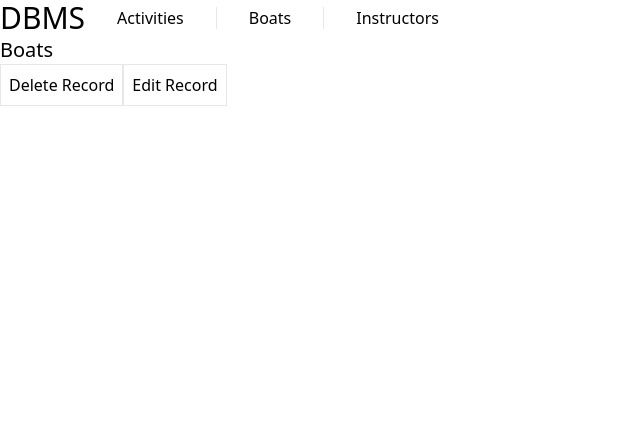
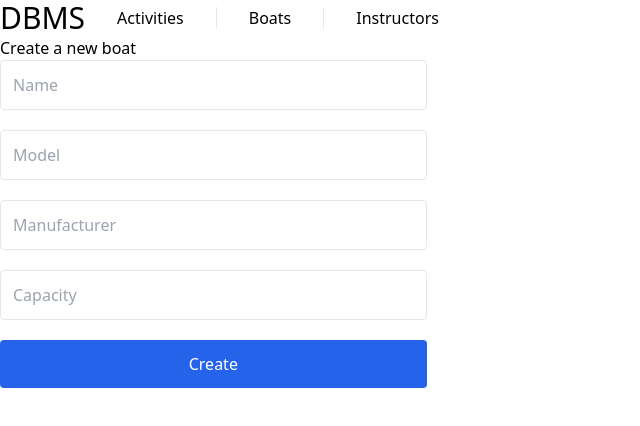
Before and after one commit to PerkinsDan/assignment4, a React (Vite) app in the folder frontend/: page /boats/create in a window 1280 px wide. Shown: the top 426 px of the page, without its empty margins (0-640 px from the left). Built offline with nearby package versions, Linux system fonts and the light colour scheme; no server answers.

Commit message:
boat: create and update

```diff
--- a/frontend/src/main.tsx
+++ b/frontend/src/main.tsx
@@ -11,6 +11,8 @@ import Boat from "./pages/Boat.tsx";
 import Instructor from "./pages/Instructor.tsx";
 import ActivityEdit from "./pages/ActivityEdit.tsx";
 import ActivityCreate from "./pages/ActivityCreate.tsx";
+import BoatEdit from "./pages/BoatEdit.tsx";
+import BoatCreate from "./pages/BoatCreate.tsx";
 
 const root = document.getElementById("root")!;
 
@@ -28,6 +30,8 @@ ReactDOM.createRoot(root).render(
             <Route path="boats">
                 <Route index element={<Boats />} />
                 <Route path=":id" element={<Boat />} />
+                <Route path=":id/edit" element={<BoatEdit />} />
+                <Route path="create" element={<BoatCreate />} />
             </Route>
             <Route path="instructors">
                 <Route index element={<Instructors />} />
--- a/frontend/src/pages/ActivityCreate.tsx
+++ b/frontend/src/pages/ActivityCreate.tsx
@@ -40,7 +40,6 @@ const ActivityCreate = () => {
     }));
 
     const createActivity = async (e: { preventDefault: () => void }) => {
-        console.log(boats);
         e.preventDefault();
 
         const response = await fetch("/api/activities", {
--- a/frontend/src/pages/ActivityEdit.tsx
+++ b/frontend/src/pages/ActivityEdit.tsx
@@ -37,7 +37,7 @@ const ActivityEdit = () => {
             setBoatsList(boatsList);
             setInstructorsList(instructorsList);
         });
-    }, []);
+    }, [params.id]);
 
     const instructorsOptions = instructorsList.map((instructor) => ({
         value: instructor._id,
@@ -49,10 +49,7 @@ const ActivityEdit = () => {
         label: boat.name,
     }));
 
-    console.log();
-
     const createActivity = async (e: { preventDefault: () => void }) => {
-        console.log(boats);
         e.preventDefault();
 
         const response = await fetch(`/api/activities/${params.id}`, {
--- /dev/null
+++ b/frontend/src/pages/BoatCreate.tsx
@@ -0,0 +1,82 @@
+import { useState } from "react";
+
+const BoatCreate = () => {
+    const [name, setName] = useState("");
+    const [model, setModel] = useState("");
+    const [manufacturer, setManufacturer] = useState("");
+    const [capacity, setCapacity] = useState<number>();
+    const [error, setError] = useState("");
+
+    const createBoat = async (e: { preventDefault: () => void }) => {
+        e.preventDefault();
+
+        const response = await fetch("/api/boats", {
+            method: "POST",
+            headers: {
+                "Content-Type": "application/json",
+            },
+            body: JSON.stringify({
+                name,
+                model,
+                manufacturer,
+                capacity,
+            }),
+        });
+
+        if (response.status === 200) {
+            window.location.href = "/boats";
+            return;
+        }
+
+        const error = await response.json();
+        setError(error.message);
+    };
+
+    return (
+        <div>
+            <h3>Create a new boat</h3>
+            <form
+                className="flex flex-col w-1/3 gap-5"
+                onSubmit={(e) => e.preventDefault()}
+            >
+                <input
+                    type="text"
+                    placeholder="Name"
+                    className="p-3 border rounded"
+                    onChange={(e) => setName(e.target.value)}
+                    required
+                />
+                <input
+                    type="text"
+                    placeholder="Model"
+                    className="p-3 border rounded"
+                    onChange={(e) => setModel(e.target.value)}
+                    required
+                />
+                <input
+                    type="text"
+                    placeholder="Manufacturer"
+                    className="p-3 border rounded"
+                    onChange={(e) => setManufacturer(e.target.value)}
+                    required
+                />
+                <input
+                    type="number"
+                    placeholder="Capacity"
+                    className="p-3 border rounded"
+                    onChange={(e) => setCapacity(parseInt(e.target.value))}
+                    required
+                />
+                <button
+                    className="p-3 text-white bg-blue-600 rounded"
+                    onClick={createBoat}
+                >
+                    Create
+                </button>
+                {error && <p>{error}</p>}
+            </form>
+        </div>
+    );
+};
+
+export default BoatCreate;
--- /dev/null
+++ b/frontend/src/pages/BoatEdit.tsx
@@ -0,0 +1,105 @@
+import { useEffect, useState } from "react";
+import { useParams } from "react-router";
+
+const BoatCreate = () => {
+    const params = useParams();
+
+    const [name, setName] = useState("");
+    const [model, setModel] = useState("");
+    const [manufacturer, setManufacturer] = useState("");
+    const [capacity, setCapacity] = useState<number>();
+    const [error, setError] = useState("");
+
+    useEffect(() => {
+        const fetchData = async () => {
+            const response = await fetch(`/api/boats/${params.id}`);
+            const boat = await response.json();
+
+            return boat;
+        };
+
+        fetchData().then((boat) => {
+            setName(boat.name);
+            setModel(boat.model);
+            setManufacturer(boat.manufacturer);
+            setCapacity(boat.capacity);
+        });
+    }, [params.id]);
+
+    const createBoat = async (e: { preventDefault: () => void }) => {
+        e.preventDefault();
+
+        const response = await fetch(`/api/boats/${params.id}`, {
+            method: "PUT",
+            headers: {
+                "Content-Type": "application/json",
+            },
+            body: JSON.stringify({
+                name,
+                model,
+                manufacturer,
+                capacity,
+            }),
+        });
+
+        if (response.status === 200) {
+            window.location.href = "/boats";
+            return;
+        }
+
+        const error = await response.json();
+        setError(error.message);
+    };
+
+    return (
+        <div>
+            <h3>Create a new Boat</h3>
+            <form
+                className="flex flex-col w-1/3 gap-5"
+                onSubmit={(e) => e.preventDefault()}
+            >
+                <input
+                    type="text"
+                    placeholder="Name"
+                    className="p-3 border rounded"
+                    value={name}
+                    onChange={(e) => setName(e.target.value)}
+                    required
+                />
+                <input
+                    type="text"
+                    placeholder="Model"
+                    className="p-3 border rounded"
+                    value={model}
+                    onChange={(e) => setModel(e.target.value)}
+                    required
+                />
+                <input
+                    type="text"
+                    placeholder="Manufacturer"
+                    className="p-3 border rounded"
+                    value={manufacturer}
+                    onChange={(e) => setManufacturer(e.target.value)}
+                    required
+                />
+                <input
+                    type="number"
+                    placeholder="Capacity"
+                    className="p-3 border rounded"
+                    value={capacity}
+                    onChange={(e) => setCapacity(parseInt(e.target.value))}
+                    required
+                />
+                <button
+                    className="p-3 text-white bg-blue-600 rounded"
+                    onClick={createBoat}
+                >
+                    Create
+                </button>
+                {error && <p>{error}</p>}
+            </form>
+        </div>
+    );
+};
+
+export default BoatCreate;
```
Also changed, not shown: 1 other file (tests, documents, lock files or other folders).
